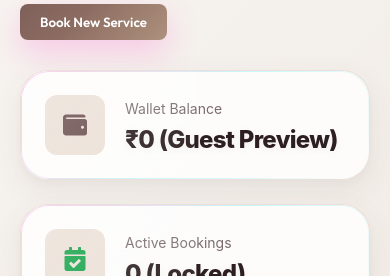
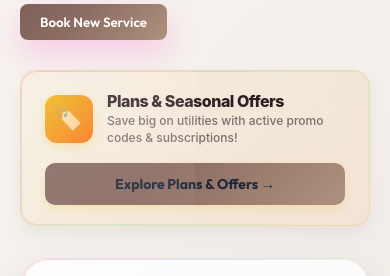
Before and after one commit to harshavardhan2025/Smart-Service-Finder, a React (Create React App) app: page /user-dashboard in a window 390 px wide. Shown: the part 204-480 px from the top of the page. Built offline with nearby package versions, Linux system fonts and the light colour scheme; no server answers.

Commit message:
feat(user-dashboard): add plans and offers quick access banner at the top of user dashboard on mobile

```diff
--- a/src/pages/UserDashboard.jsx
+++ b/src/pages/UserDashboard.jsx
@@ -85,6 +85,16 @@ function UserDashboard() {
   const walletCardRef = use3dTilt();
   const activeCardRef = use3dTilt();
   const totalCardRef = use3dTilt();
+
+  const [isMobile, setIsMobile] = useState(window.innerWidth <= 768);
+
+  useEffect(() => {
+    const handleResize = () => {
+      setIsMobile(window.innerWidth <= 768);
+    };
+    window.addEventListener("resize", handleResize);
+    return () => window.removeEventListener("resize", handleResize);
+  }, []);
 
   const [sosActive, setSosActive] = useState(false);
   const [sosCountdown, setSosCountdown] = useState(5);
@@ -277,6 +287,82 @@ function UserDashboard() {
             </button>
           </Link>
         </div>
+
+        {/* 🏷️ MOBILE-FIRST QUICK ACCESS FOR PLANS & OFFERS */}
+        {isMobile && (
+          <div className="premium-card" style={{
+            padding: "20px 24px",
+            marginBottom: "32px",
+            background: "linear-gradient(135deg, rgba(234, 179, 8, 0.08) 0%, rgba(249, 115, 22, 0.08) 100%)",
+            border: "1.5px solid rgba(234, 179, 8, 0.25)",
+            boxShadow: "0 10px 20px rgba(0,0,0,0.05)",
+            borderRadius: "16px",
+            display: "flex",
+            flexDirection: "column",
+            gap: "16px",
+            animation: "fadeIn 0.3s ease-out"
+          }}>
+            <div style={{ display: "flex", alignItems: "center", gap: "14px" }}>
+              <div style={{
+                width: "48px",
+                height: "48px",
+                borderRadius: "12px",
+                background: "linear-gradient(135deg, #eab308 0%, #f97316 100%)",
+                display: "flex",
+                alignItems: "center",
+                justifyContent: "center",
+                fontSize: "22px",
+                flexShrink: 0,
+                boxShadow: "0 4px 10px rgba(234, 179, 8, 0.25)"
+              }}>
+                🏷️
+              </div>
+              <div style={{ flex: 1 }}>
+                <h3 style={{ margin: "0 0 2px 0", fontSize: "16px", fontWeight: 800, color: "var(--text-main)" }}>
+                  Plans & Seasonal Offers
+                </h3>
+                <p style={{ margin: 0, fontSize: "12px", color: "var(--text-muted)", fontWeight: 500, lineHeight: "1.4" }}>
+                  {isLoggedIn && activePlans.length > 0
+                    ? `Active Plan: ${activePlans[0].service.replace("Plan Subscription: ", "")}`
+                    : "Save big on utilities with active promo codes & subscriptions!"
+                  }
+                </p>
+              </div>
+            </div>
+            <Link to="/plans-offers" style={{ textDecoration: "none" }}>
+              <button
+                className="btn-primary"
+                style={{
+                  width: "100%",
+                  padding: "12px",
+                  borderRadius: "10px",
+                  border: "none",
+                  cursor: "pointer",
+                  fontWeight: 700,
+                  fontSize: "14px",
+                  backgroundColor: "#eab308",
+                  color: "#1e293b",
+                  boxShadow: "0 4px 12px rgba(234, 179, 8, 0.2)",
+                  display: "flex",
+                  justifyContent: "center",
+                  alignItems: "center",
+                  gap: "6px",
+                  transition: "all 0.2s"
+                }}
+                onMouseEnter={(e) => {
+                  e.currentTarget.style.transform = "translateY(-1px)";
+                  e.currentTarget.style.filter = "brightness(1.05)";
+                }}
+                onMouseLeave={(e) => {
+                  e.currentTarget.style.transform = "translateY(0)";
+                  e.currentTarget.style.filter = "none";
+                }}
+              >
+                Explore Plans & Offers →
+              </button>
+            </Link>
+          </div>
+        )}
 
         <div style={{ display: "grid", gridTemplateColumns: "repeat(auto-fit, minmax(280px, 1fr))", gap: "24px", marginBottom: "40px" }}>
           <div className="premium-card" ref={walletCardRef} style={{ padding: "24px", display: "flex", alignItems: "center", gap: "20px" }}>
```
